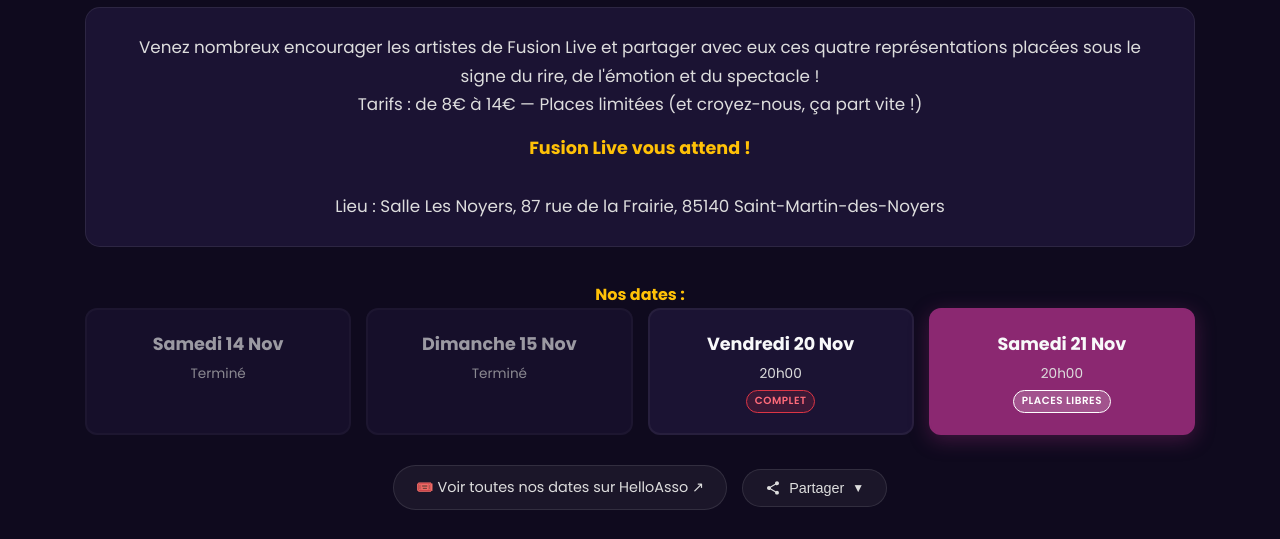
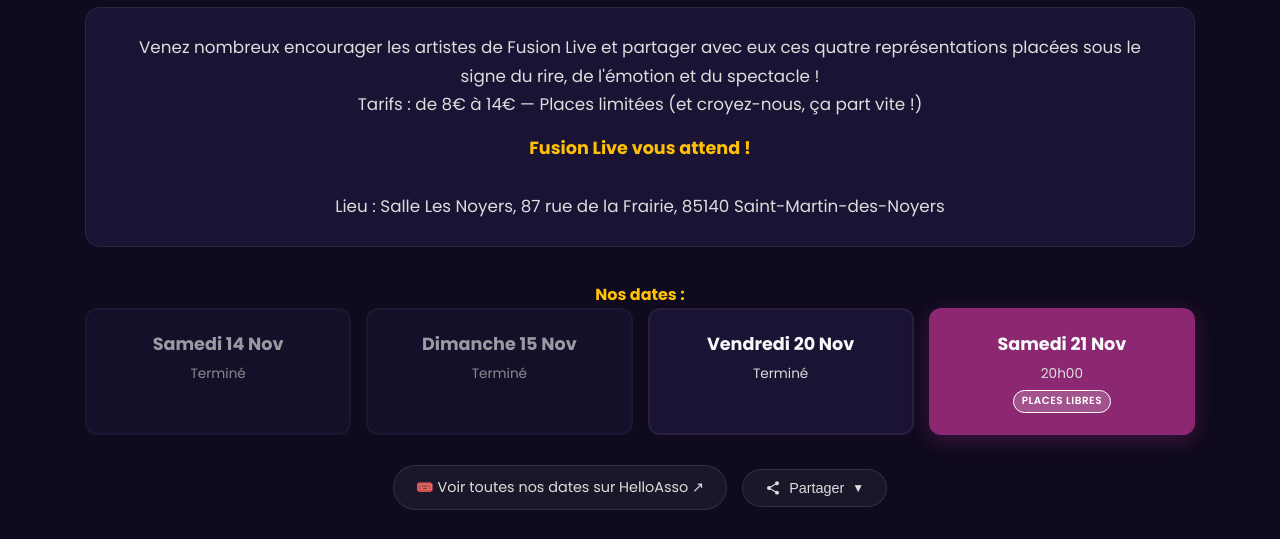
Before and after one commit to Mintaka44/fusionlive, a plain HTML site: page reservation.html in a window 1280 px wide. Shown: the part 194-733 px from the top of the page. Drawn offline with Linux system fonts and the light colour scheme.

Commit message:
Update reservation.html

```diff
--- a/reservation.html
+++ b/reservation.html
@@ -405,8 +405,7 @@
             </div>
             <div class="date-tab" onclick="selectDate('date3')" id="tab-date3">
                 <h3>Vendredi 20 Nov</h3>
-                <p>20h00</p>
-                <div class="badge-tab-complet">Complet</div>
+                <p>Terminé</p>
             </div>
             <div class="date-tab" onclick="selectDate('date4')" id="tab-date4">
                 <h3>Samedi 21 Nov</h3>
@@ -483,7 +482,7 @@
         const closedMessages = {
             date1: `<div class="spectacle-termine">Spectacle terminé</div>`,
             date2: `<div class="spectacle-termine">Spectacle terminé</div>`,
-            date3: `<div class="reservation-complet">Réservations closes - complet</div>`
+            date3: `<div class="spectacle-termine">Spectacle terminé</div>`
         };
 
         function selectDate(dateKey) {
```
